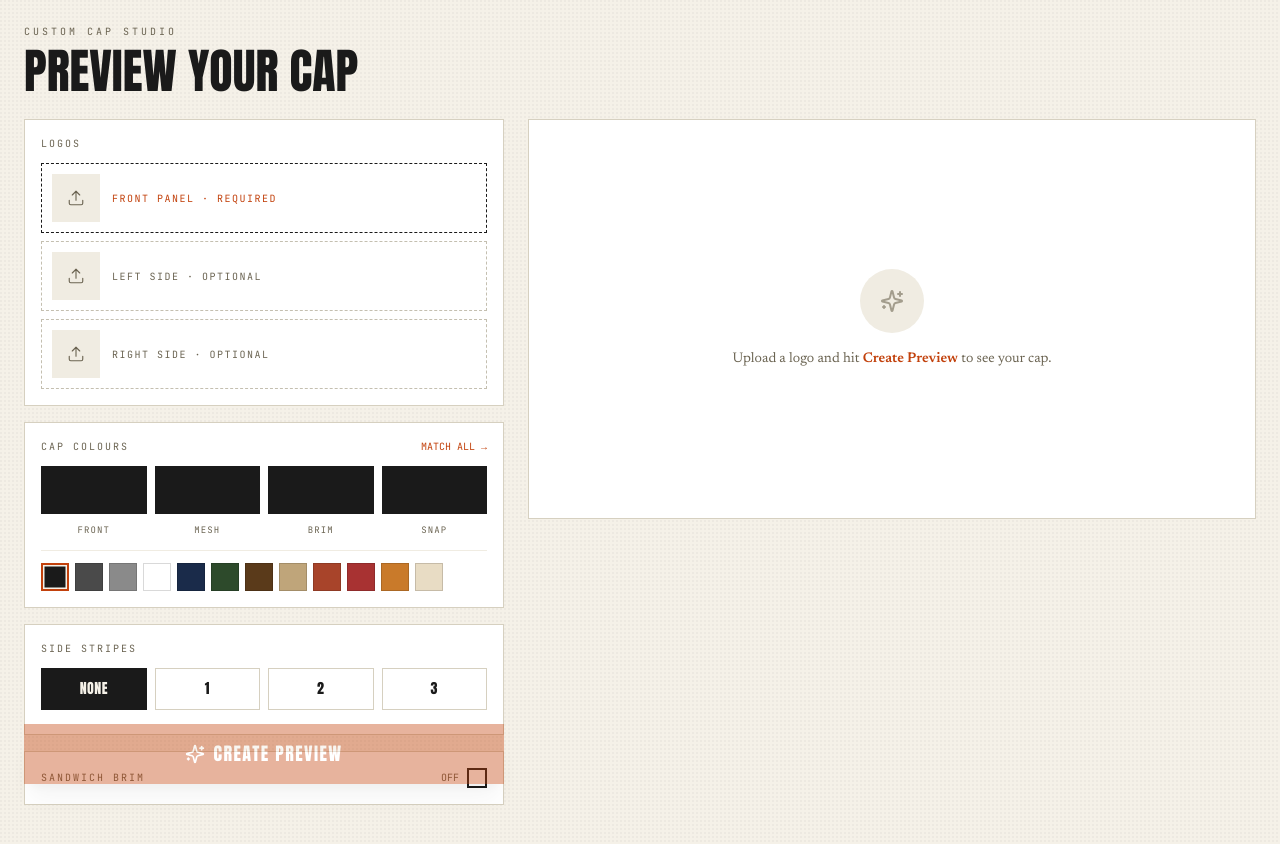
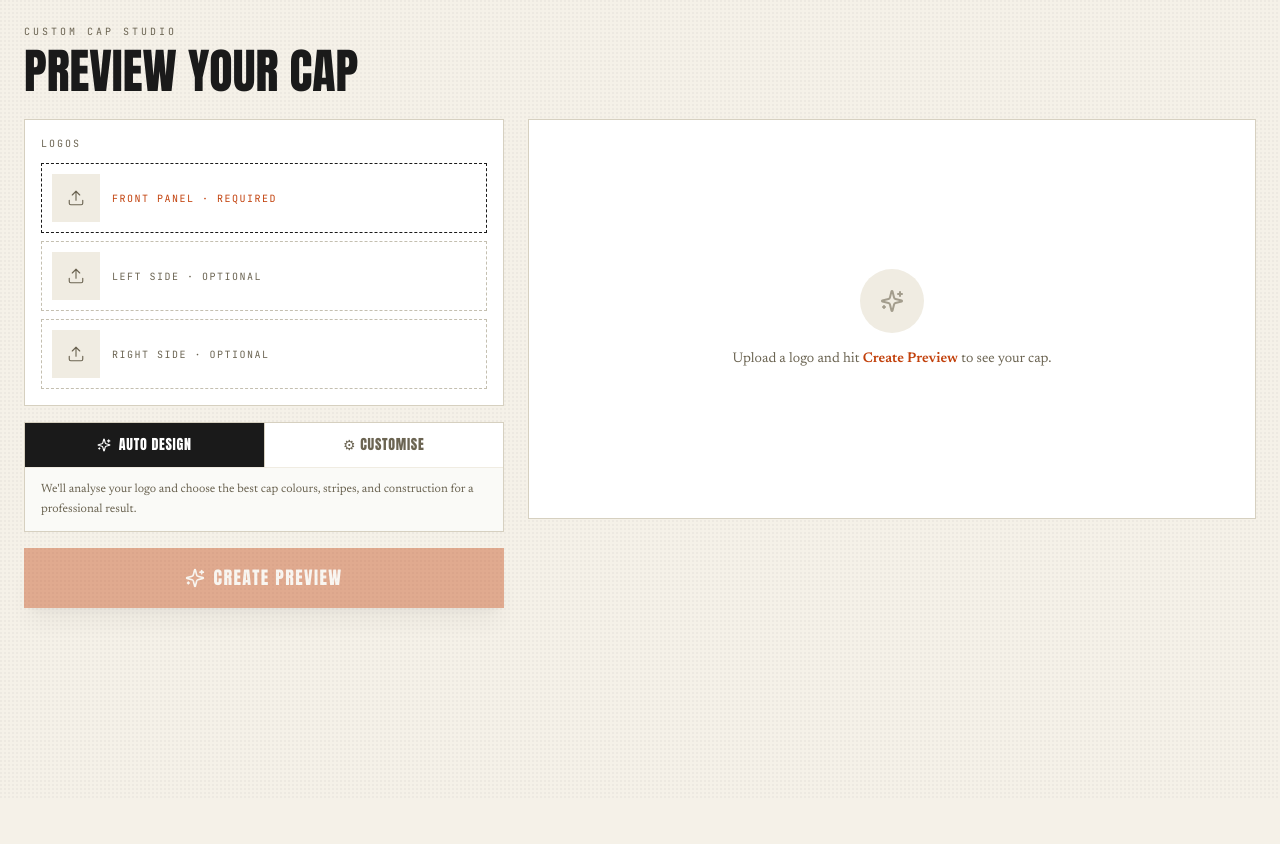
Before and after one commit to rhileyyy/Cap-Workflow, a Next.js app: page / in a window 1280 px wide. Shown: the top 844 px of the page. After the commit the page ends 800 px from the top, so only its background shows below. Built offline with nearby package versions, Linux system fonts and the light colour scheme.

Commit message:
Update page.jsx

```diff
--- a/app/page.jsx
+++ b/app/page.jsx
@@ -37,6 +37,7 @@ const LOADING_STEPS = [
 
 export default function CapMockupGenerator() {
   const [designs, setDesigns]         = useState({ front: null, leftSide: null, rightSide: null });
+  const [autoMode, setAutoMode]       = useState(true); // default ON
   const [colors, setColors]           = useState({ front: '#1a1a1a', mesh: '#1a1a1a', brim: '#1a1a1a', snapback: '#1a1a1a' });
   const [stripeCount, setStripeCount] = useState(0);
   const [stripeColor, setStripeColor] = useState('#ffffff');
@@ -88,17 +89,20 @@ export default function CapMockupGenerator() {
   // ── Build FormData with structured settings (NO prompt) ──────────────────
   const buildFormData = (overrides = {}) => {
     const fd = new FormData();
-    fd.append('mode',          overrides.mode       || 'product');
-    fd.append('modelKey',      overrides.modelKey   || 'male');
-    fd.append('color_front',   colors.front);
-    fd.append('color_mesh',    colors.mesh);
-    fd.append('color_brim',    colors.brim);
+    fd.append('mode',      overrides.mode     || (autoMode ? 'auto' : 'product'));
+    fd.append('modelKey',  overrides.modelKey || 'male');
+    // Only send colour/stripe data in manual mode — in auto mode the AI picks these
+    if (!autoMode || overrides.mode === 'model') {
+      fd.append('color_front',    colors.front);
+      fd.append('color_mesh',     colors.mesh);
+      fd.append('color_brim',     colors.brim);
       fd.append('color_snapback', colors.snapback);
-    fd.append('stripeCount',   String(stripeCount));
-    fd.append('stripeColor',   stripeColor);
-    fd.append('sandwichBrim',  String(sandwichBrim));
-    fd.append('sandwichColor', sandwichColor);
-    fd.append('design_front',  designs.front.file);
+      fd.append('stripeCount',    String(stripeCount));
+      fd.append('stripeColor',    stripeColor);
+      fd.append('sandwichBrim',   String(sandwichBrim));
+      fd.append('sandwichColor',  sandwichColor);
+    }
+    fd.append('design_front', designs.front.file);
     if (designs.leftSide)  fd.append('design_leftSide',  designs.leftSide.file);
     if (designs.rightSide) fd.append('design_rightSide', designs.rightSide.file);
     return fd;
@@ -115,9 +119,21 @@ export default function CapMockupGenerator() {
 
     try {
       const res = await fetch(API_ENDPOINT, { method: 'POST', body: buildFormData() });
-      const data = await res.json();
+      // Use text() first so a non-JSON response (HTML error page, etc.) doesn't crash
+      const text = await res.text();
+      let data = {};
+      try { data = JSON.parse(text); } catch {
+        // Backend returned HTML or plain text — surface a useful message
+        console.error('Non-JSON response from backend:', text.slice(0, 500));
+        throw new Error(res.status === 500
+          ? 'Server error — check Vercel logs for details.'
+          : res.status === 404
+          ? 'API route not found — the deployment may not have completed yet.'
+          : `Unexpected response (${res.status}). Please try again.`
+        );
+      }
       if (!res.ok) throw new Error(data.error || `Server returned ${res.status}`);
-      setResult(data); // { imageUrl, shareId }
+      setResult(data);
     } catch (err) {
       setError(err.message);
     } finally {
@@ -229,6 +245,45 @@ export default function CapMockupGenerator() {
               </div>
             </div>
 
+            {/* Auto / Manual toggle */}
+            <div className="bg-white border overflow-hidden" style={{ borderColor: '#d6d0c0' }}>
+              <div className="flex">
+                <button
+                  onClick={() => setAutoMode(true)}
+                  className="flex-1 py-3 flex items-center justify-center gap-2 text-sm transition-colors"
+                  style={{
+                    fontFamily: 'Anton, sans-serif',
+                    letterSpacing: '0.05em',
+                    backgroundColor: autoMode ? '#1a1a1a' : 'transparent',
+                    color: autoMode ? '#ffffff' : '#6b6452',
+                    borderRight: '1px solid #d6d0c0',
+                  }}>
+                  <Sparkles size={14} /> AUTO DESIGN
+                </button>
+                <button
+                  onClick={() => setAutoMode(false)}
+                  className="flex-1 py-3 flex items-center justify-center gap-2 text-sm transition-colors"
+                  style={{
+                    fontFamily: 'Anton, sans-serif',
+                    letterSpacing: '0.05em',
+                    backgroundColor: !autoMode ? '#1a1a1a' : 'transparent',
+                    color: !autoMode ? '#ffffff' : '#6b6452',
+                  }}>
+                  ⚙ CUSTOMISE
+                </button>
+              </div>
+              {autoMode && (
+                <div className="px-4 py-3" style={{ backgroundColor: '#fafaf7', borderTop: '1px solid #f0ece2' }}>
+                  <p className="text-xs leading-relaxed" style={{ color: '#6b6452' }}>
+                    We'll analyse your logo and choose the best cap colours, stripes, and construction for a professional result.
+                  </p>
+                </div>
+              )}
+            </div>
+
+            {/* Manual customisation panel — only shown when not in auto mode */}
+            {!autoMode && (
+              <>
                 {/* Cap colours */}
                 <div className="bg-white border p-4" style={{ borderColor: '#d6d0c0' }}>
                   <div className="flex items-center justify-between mb-3">
@@ -305,6 +360,8 @@ export default function CapMockupGenerator() {
                     </div>
                   )}
                 </div>
+              </>
+            )}
 
             {/* Sticky CTA */}
             <div className="sticky bottom-4 z-10">
```
Lines whose indentation alone changed are shown as unchanged.
